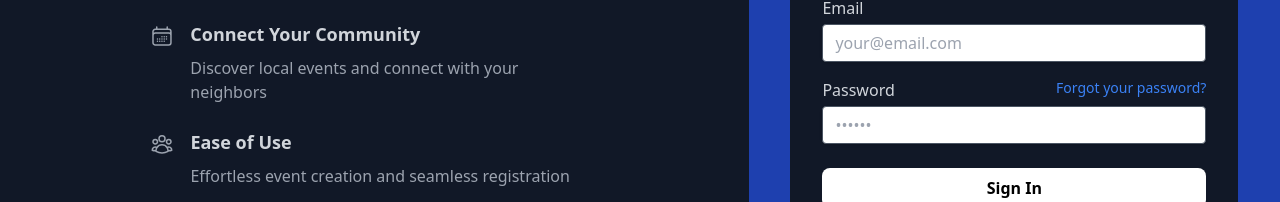
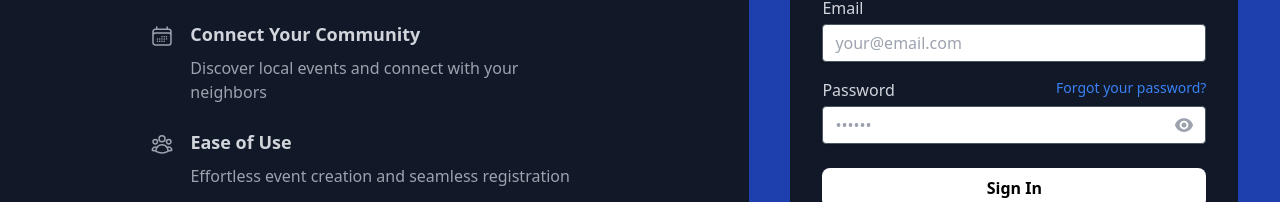
Before and after one commit to mazenkapadi/urban-oasis, a React (Vite) app: page /signIn in a window 1280 px wide. Shown: the part 266-468 px from the top of the page. Built offline with nearby package versions, Linux system fonts and the light colour scheme; no server answers.

Commit message:
Fixed SignUpPage.jsx bug

```diff
--- a/src/pages/SignInPage.jsx
+++ b/src/pages/SignInPage.jsx
@@ -1,4 +1,5 @@
 import React, { useState } from 'react';
+import { EyeIcon, EyeSlashIcon } from '@heroicons/react/24/solid'; // Import HeroIcons
 import signIn from "../services/auth/signIn.js";
 import AuthLeftComponent from "../components/AuthLeftComponent.jsx";
 
@@ -6,6 +7,11 @@ function SignInPage() {
     const [ email, setEmail ] = useState('');
     const [ password, setPassword ] = useState('');
     const [ error, setError ] = useState(null);
+    const [ showPassword, setShowPassword ] = useState(false);
+
+    const toggleShowPassword = () => {
+        setShowPassword(!showPassword);
+    };
 
     const handleSignInWithEmail = async () => {
         if (!email || !password) {
@@ -32,21 +38,20 @@ function SignInPage() {
 
     return (
         <>
-            <div className="flex w-screen h-screen" >
-                <div className="flex-[3]" >
+            <div className="flex w-screen h-screen">
+                <div className="flex-[3]">
                     <AuthLeftComponent />
-                </div >
+                </div>
 
-                <div className="flex-[2] h-screen bg-blue-800 p-4 flex items-center justify-center" >
-                    <div
-                        className="signInBox box-border rounded-lg bg-gray-900 p-6 flex items-center justify-center w-full max-w-sm md:max-w-md h-auto" >
-                        <div className="content w-full" >
-                            <h2 className="text-3xl font-bold text-white mb-6 px-2" >Sign In</h2 >
+                <div className="flex-[2] h-screen bg-blue-800 p-4 flex items-center justify-center">
+                    <div className="signInBox box-border rounded-lg bg-gray-900 p-6 flex items-center justify-center w-full max-w-sm md:max-w-md h-auto">
+                        <div className="content w-full">
+                            <h2 className="text-3xl font-bold text-white mb-6 px-2">Sign In</h2>
 
-                            {error && <div className="text-red-500 text-sm p-2" >{error}</div >}
+                            {error && <div className="text-red-500 text-sm p-2">{error}</div>}
 
-                            <div className="p-2" >
-                                <label className="block text-gray-300 pb-1" htmlFor="email" >Email</label >
+                            <div className="p-2">
+                                <label className="block text-gray-300 pb-1" htmlFor="email">Email</label>
                                 <input
                                     className="shadow appearance-none border border-gray-600 rounded w-full py-2 px-3 text-gray-700 leading-tight focus:outline-none focus:shadow-outline"
                                     id="email"
@@ -55,59 +60,71 @@ function SignInPage() {
                                     value={email}
                                     onChange={(e) => setEmail(e.target.value)}
                                 />
-                            </div >
+                            </div>
 
-                            <div className="p-2" >
-                                <div className="pb-1" >
-                                    <div className="flex justify-between" >
-                                        <label className="text-gray-300" htmlFor="password" >Password</label >
-                                        <a href="/forgotPassword" className="text-sm text-blue-500" >Forgot your
-                                            password?</a >
-                                    </div >
-                                </div >
+                            <div className="p-2">
+                                <div className="pb-1">
+                                    <div className="flex justify-between">
+                                        <label className="text-gray-300" htmlFor="password">Password</label>
+                                        <a href="/forgotPassword" className="text-sm text-blue-500">Forgot your password?</a>
+                                    </div>
+                                </div>
+                                <div className="relative">
                                     <input
                                         className="shadow appearance-none border border-gray-600 rounded w-full py-2 px-3 text-gray-700 leading-tight focus:outline-none focus:shadow-outline"
                                         id="password"
-                                    type="password"
+                                        type={showPassword ? 'text' : 'password'} // Toggle between text and password
                                         placeholder="••••••"
                                         value={password}
                                         onChange={(e) => setPassword(e.target.value)}
                                     />
-                            </div >
+                                    <button
+                                        type="button"
+                                        className="absolute inset-y-0 right-0 pr-3 flex items-center"
+                                        onClick={toggleShowPassword}
+                                        aria-label={showPassword ? 'Hide password' : 'Show password'}
+                                    >
+                                        {showPassword ? (
+                                            <EyeSlashIcon className="h-5 w-5 text-gray-400" />
+                                        ) : (
+                                            <EyeIcon className="h-5 w-5 text-gray-400" />
+                                        )}
+                                    </button>
+                                </div>
+                            </div>
 
-                            <div className="flex flex-col items-center justify-center px-2" >
+                            <div className="flex flex-col items-center justify-center px-2">
                                 <button
                                     className="bg-white text-black font-bold py-2 px-4 rounded-lg focus:outline-none focus:shadow-outline w-full mt-4 transition-colors duration-300 hover:bg-black hover:text-white"
                                     aria-label="Sign In"
                                     onClick={handleSignInWithEmail}
                                 >
                                     Sign In
-                                </button >
+                                </button>
 
-                                <p className="text-sm text-gray-400 my-4" >
-                                    Don’t have an account? <a href="/signUp" className="text-blue-500" >Sign Up</a >
-                                </p >
+                                <p className="text-sm text-gray-400 my-4">
+                                    Don’t have an account? <a href="/signUp" className="text-blue-500">Sign Up</a>
+                                </p>
 
-                                <div className="flex items-center w-full my-2" >
+                                <div className="flex items-center w-full my-2">
                                     <hr className="flex-grow border-t border-gray-400" />
-                                    <span className="mx-4 text-gray-400" >or</span >
+                                    <span className="mx-4 text-gray-400">or</span>
                                     <hr className="flex-grow border-t border-gray-400" />
-                                </div >
+                                </div>
 
                                 <button
                                     className="bg-white text-black font-bold py-2 px-4 rounded-lg focus:outline-none focus:shadow-outline w-full flex items-center justify-center transition-colors duration-300 hover:bg-black hover:text-white"
                                     aria-label="Sign In with Google"
                                     onClick={handleSignInWithGoogle}
                                 >
-                                    <img src="../../assets/google.svg" alt="Google logo" className="pr-0.5" width="24"
-                                         height="24" />
-                                    <p className="ml-2" >Sign In with Google</p >
-                                </button >
-                            </div >
-                        </div >
-                    </div >
-                </div >
-            </div >
+                                    <img src="../../assets/google.svg" alt="Google logo" className="pr-0.5" width="24" height="24" />
+                                    <p className="ml-2">Sign In with Google</p>
+                                </button>
+                            </div>
+                        </div>
+                    </div>
+                </div>
+            </div>
         </>
     );
 }
```
Lines whose indentation alone changed are shown as unchanged.
